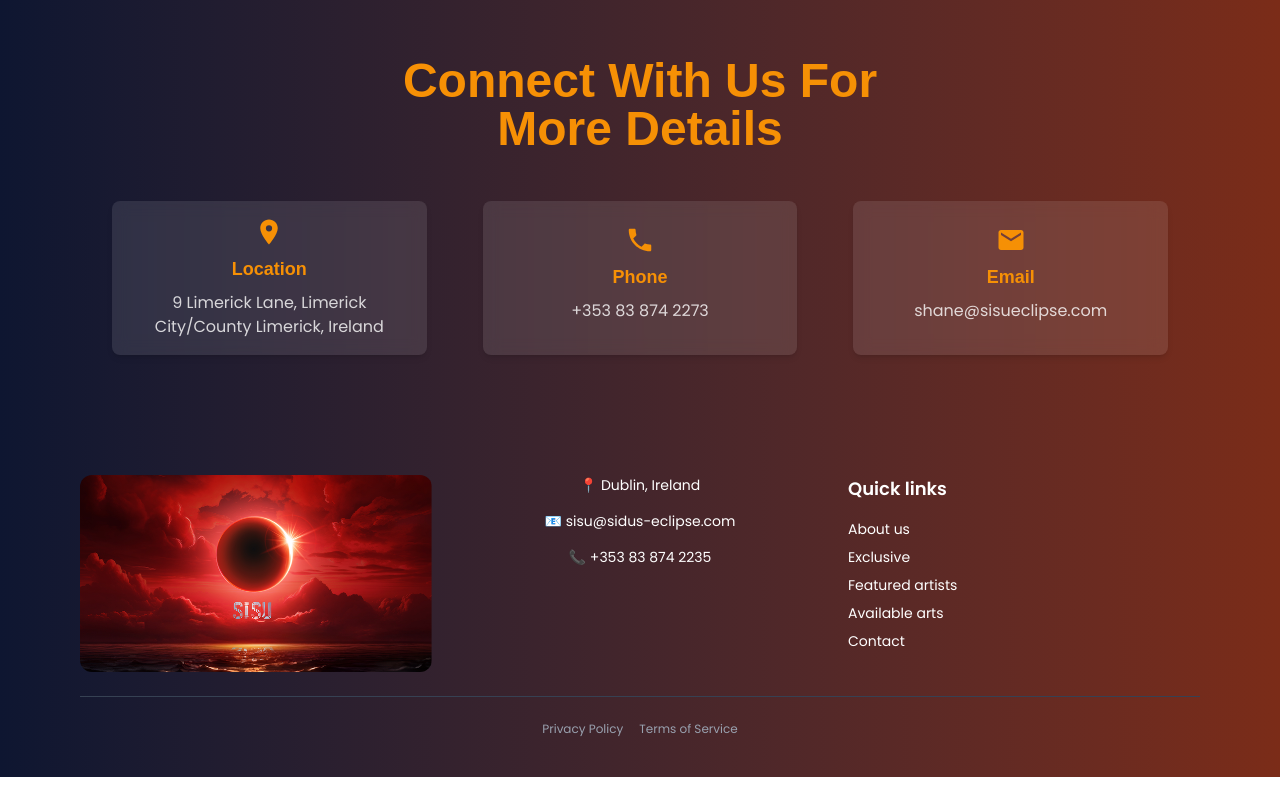
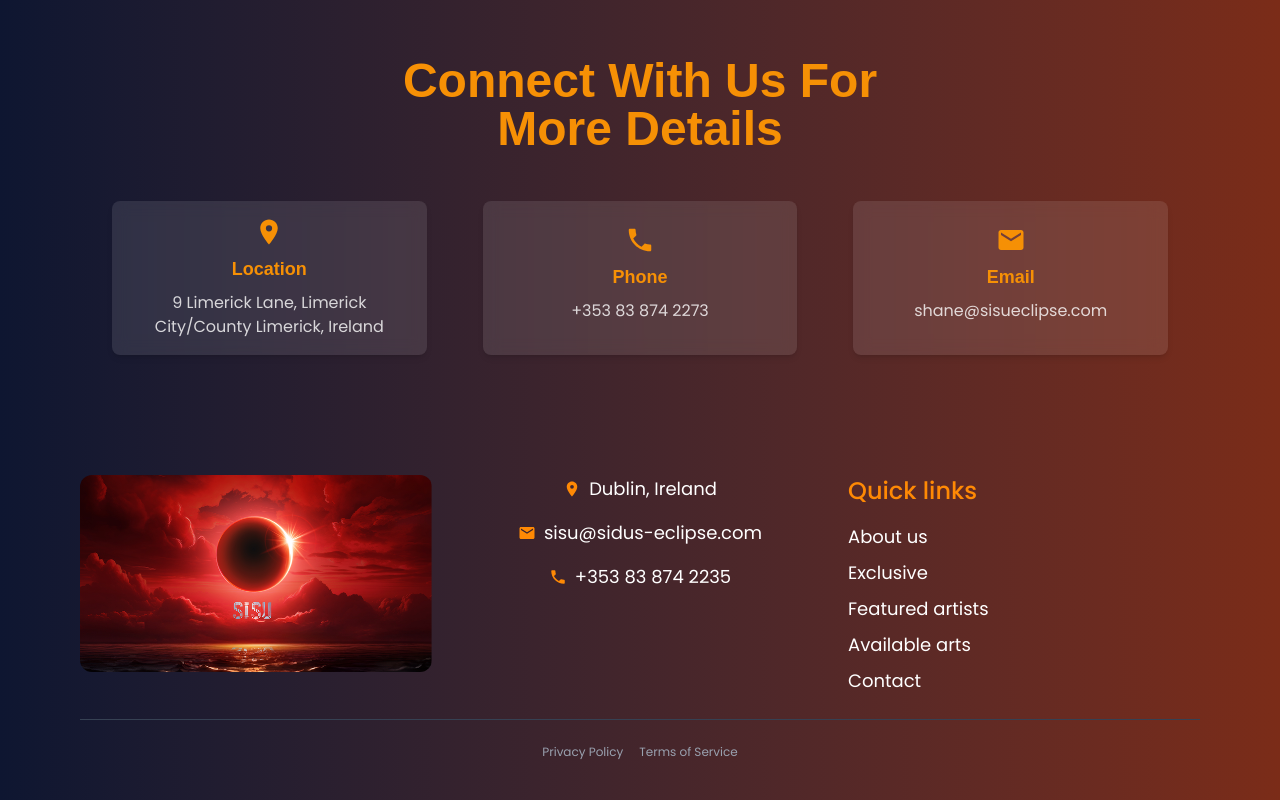
Before and after one commit to saviyola-shajan/Sisu-Eclipse, a React (Vite) app: page /contact in a window 1280 px wide. Shown: the part 823-1623 px from the top of the page. Before the commit the page ends 1600 px from the top, so only its background shows below. Built offline with nearby package versions, Linux system fonts and the light colour scheme; a web font is replaced by a local one.

Commit message:
mob view completed

```diff
--- a/src/Components/About/HeroAbout.jsx
+++ b/src/Components/About/HeroAbout.jsx
@@ -4,7 +4,7 @@ import img from "../../assets/images/image36.png";
 
 const HeroAbout = () => {
   return (
-    <div className="bg-gradient-to-b from-[#030B26] to-[#002244] text-white min-h-screen px-4 sm:px-6 md:px-10 lg:px-16 xl:px-24 py-12 sm:py-16 text-center md:text-left">
+    <div className="bg-gradient-to-b from-[#030B26] to-[#002244] text-white min-h-screen px-4 sm:px-6 md:px-10 lg:px-16 xl:px-24 py-8 sm:py-16 text-center md:text-left">
       <div className="absolute top-6 left-0 w-full z-20">
         <Header />
       </div>
@@ -41,9 +41,6 @@ const HeroAbout = () => {
             beauty someone else has brought into existence, and silently, humbly
             acknowledging that contribution without fanfare.
           </p>
-          <button className="border border-[#E46104] px-6 py-2 rounded-full text-sm hover:bg-[#E46104] hover:text-black transition">
-            Contact Us
-          </button>
         </div>
       </div>
     </div>
--- a/src/Components/About/VedioAbout.jsx
+++ b/src/Components/About/VedioAbout.jsx
@@ -3,7 +3,7 @@ import vedio from "../../assets/video/Sisu Slowmotion (1).mp4"
 function VedioAbout() {
   return (
     <div className="w-full flex justify-center bg-gradient-to-b from-[#002244] to-[#002244]">
-    <div className="h-96 lg:h-screen xl:h-screen 2xl:h-screen bg-cover bg-center overflow-hidden max-w-6xl w-full mx-auto py-24">
+    <div className="h-96 lg:h-screen xl:h-screen 2xl:h-screen bg-cover bg-center overflow-hidden max-w-6xl w-full mx-auto px-4 md:px-0 py-24">
       <video
         className="w-full h-full object-cover rounded-2xl"
         autoPlay
--- a/src/Components/Footer.jsx
+++ b/src/Components/Footer.jsx
@@ -1,9 +1,3 @@
-import {
-  FaFacebookF,
-  FaInstagram,
-  FaLinkedinIn,
-  FaYoutube,
-} from "react-icons/fa";
 import { MdLocationOn, MdEmail, MdPhone } from "react-icons/md";
 import logo from "../assets/images/sisuLogo.png";
 import { Link } from "react-router-dom";
@@ -12,7 +6,7 @@ export default function Footer({
   className = "bg-gradient-to-b from-[#7b2c18] to-[#1b0d23]",
 }) {
   return (
-      <footer  className={`text-white font-Dm-sans px-4 sm:px-6 md:px-10 lg:px-16 xl:px-20 2xl:px-32 py-10 ${className}`}>
+    <footer className={`text-white font-Dm-sans px-4 sm:px-6 md:px-10 lg:px-16 xl:px-20 2xl:px-32 py-10 ${className}`}>
       <div className="max-w-7xl mx-auto flex flex-col md:flex-row justify-between items-start gap-8">
         <div className="md:w-1/3 w-full">
           <img
@@ -23,21 +17,31 @@ export default function Footer({
         </div>
 
         {/* Contact Info */}
-        <div className="md:w-1/3 w-full text-sm space-y-4 items-center justify-center text-center">
-          <p>📍 Dublin, Ireland</p>
-          <p>📧 sisu@sidus-eclipse.com</p>
-          <p>📞 +353 83 874 2235</p>
-        </div>
+     <div className="md:w-1/3 w-full space-y-4 text-center text-lg font-normal">
+  <p className="flex items-center justify-center space-x-2">
+    <MdLocationOn className="text-orange-400" />
+    <span>Dublin, Ireland</span>
+  </p>
+  <p className="flex items-center justify-center space-x-2">
+    <MdEmail className="text-orange-400"  />
+    <span>sisu@sidus-eclipse.com</span>
+  </p>
+  <p className="flex items-center justify-center space-x-2">
+    <MdPhone className="text-orange-400" />
+    <span>+353 83 874 2235</span>
+  </p>
+</div>
+
 
         {/* Quick Links */}
-        <div className="md:w-1/3 w-full text-sm">
-          <h3 className="text-lg font-semibold mb-4">Quick links</h3>
-          <ul className="space-y-2">
-            <li><a href="#" className="hover:text-orange-400">About us</a></li>
-            <li><a href="#" className="hover:text-orange-400">Exclusive</a></li>
-            <li><a href="#" className="hover:text-orange-400">Featured artists</a></li>
-            <li><a href="#" className="hover:text-orange-400">Available arts</a></li>
-            <li><a href="#" className="hover:text-orange-400">Contact</a></li>
+        <div className="md:w-1/3 w-full text-sm text-center md:text-left">
+          <h3 className="text-2xl font-medium mb-4 text-orange-400">Quick links</h3>
+          <ul className="space-y-2 text-lg font-normal">
+            <li><Link to="/about" className="hover:text-orange-400">About us</Link></li>
+            <li><Link to="/exclusive" className="hover:text-orange-400">Exclusive</Link></li>
+            <li><Link to="/artists" className="hover:text-orange-400">Featured artists</Link></li>
+            <li><Link to="/arts" className="hover:text-orange-400">Available arts</Link></li>
+            <li><Link to="/contact" className="hover:text-orange-400">Contact</Link></li>
           </ul>
         </div>
       </div>
@@ -47,8 +51,8 @@ export default function Footer({
 
       {/* Footer Bottom */}
       <div className="text-center text-xs text-gray-400 space-x-4">
-        <a href="#" className="hover:text-orange-400">Privacy Policy</a>
-        <a href="#" className="hover:text-orange-400">Terms of Service</a>
+        <Link to="/privacy-policy" className="hover:text-orange-400">Privacy Policy</Link>
+        <Link to="/terms-of-service" className="hover:text-orange-400">Terms of Service</Link>
       </div>
     </footer>
   );
--- a/src/Components/Home/EssenceOfWords.jsx
+++ b/src/Components/Home/EssenceOfWords.jsx
@@ -26,7 +26,7 @@ export default function EssenceOfWords() {
   const [hoveredWord, setHoveredWord] = useState(words[0]);
 
   return (
-    <div className="min-h-screen flex flex-col items-center justify-center  bg-gradient-to-b from-[#0f172a] to-[#7b2c18] text-white font-serif px-4 sm:px-6 md:px-10 lg:px-20 xl:px-32 py-10 sm:py-14 md:py-16">
+    <div className="h-[80vh] md:min-h-screen flex flex-col items-center justify-center bg-gradient-to-b from-[#0f172a] to-[#7b2c18] text-white font-serif px-4 sm:px-6 md:px-10 lg:px-20 xl:px-32 py-10 sm:py-14 md:py-16">
       <div className="text-left mb-12">
         <h1 className="font-normal text-4xl sm:text-5xl md:text-6xl lg:text-7xl xl:text-8xl mb-4 text-center md:text-left text-[#F69005]">
           The Essence of Words
@@ -38,17 +38,17 @@ export default function EssenceOfWords() {
         </p>
       </div>
 
-      <div className="flex w-full max-w-7xl justify-around h-[450px]">
+      <div className="flex w-full max-w-7xl justify-between h-[450px] flex-row">
         {/* Left Words */}
-        <div className="w-1/3 space-y-6">
+        <div className="w-1/2 sm:w-1/3 space-y-4 sm:space-y-6 overflow-y-auto ml-4 md:ml-12">
           {words.map((item) => (
             <div
               key={item.word}
               onMouseEnter={() => setHoveredWord(item)}
-              className={`cursor-pointer ml-12 font-semibold text-4xl transition duration-200 ${
+              className={`cursor-pointer font-semibold text-lg sm:text-2xl md:text-3xl lg:text-4xl transition duration-200 ${
                 hoveredWord.word === item.word
                   ? "text-white font-bold"
-                  : "text-gray-500"
+                  : "text-gray-400"
               }`}
             >
               {item.word}
@@ -56,9 +56,9 @@ export default function EssenceOfWords() {
           ))}
         </div>
 
-        {/* Right Meaning - vertically centered */}
-        <div className="w-2/3 flex items-center justify-center text-center">
-          <p className="text-3xl mb-16 text-orange-400 transition-all duration-300 max-w-2xl">
+        {/* Right Meaning */}
+        <div className="w-1/2 sm:w-2/3 mb-24 md:mb-0 flex items-center justify-center text-center md:bg-transparent bg-white/20 px-4 rounded-2xl">
+          <p className="text-base sm:text-xl md:text-2xl lg:text-3xl text-orange-400 transition-all duration-300 max-w-md sm:max-w-xl px-0 sm:px-4">
             “ {hoveredWord.meaning} ”
           </p>
         </div>
--- a/src/Components/Home/ExclusiveArts.jsx
+++ b/src/Components/Home/ExclusiveArts.jsx
@@ -45,7 +45,7 @@ function ExclusiveArts({
   return (
     <div
       ref={containerRef}
-      className="relative md: h-[110vh] md:h-[300vh] bg-gradient-to-b from-[#002F65] to-[#0f172a] px-4 sm:px-6 md:px-10 lg:px-16 xl:px-24 py-10 sm:py-14 md:py-16 lg:py-20"
+      className="relative h-[110vh] md:h-[300vh] bg-gradient-to-b from-[#002F65] to-[#0f172a] px-4 sm:px-6 md:px-10 lg:px-16 xl:px-24 py-10 sm:py-14 md:py-16 lg:py-20"
       style={{
         width: "100%",
         perspective: 600,
```
Also changed, not shown: src/Components/About/Founder.jsx (+31 -24 lines), src/Components/Artist/HeroArtist.jsx (+22 -12 lines), src/Components/Gallery/ArtWorks.jsx (+35 -8 lines).
